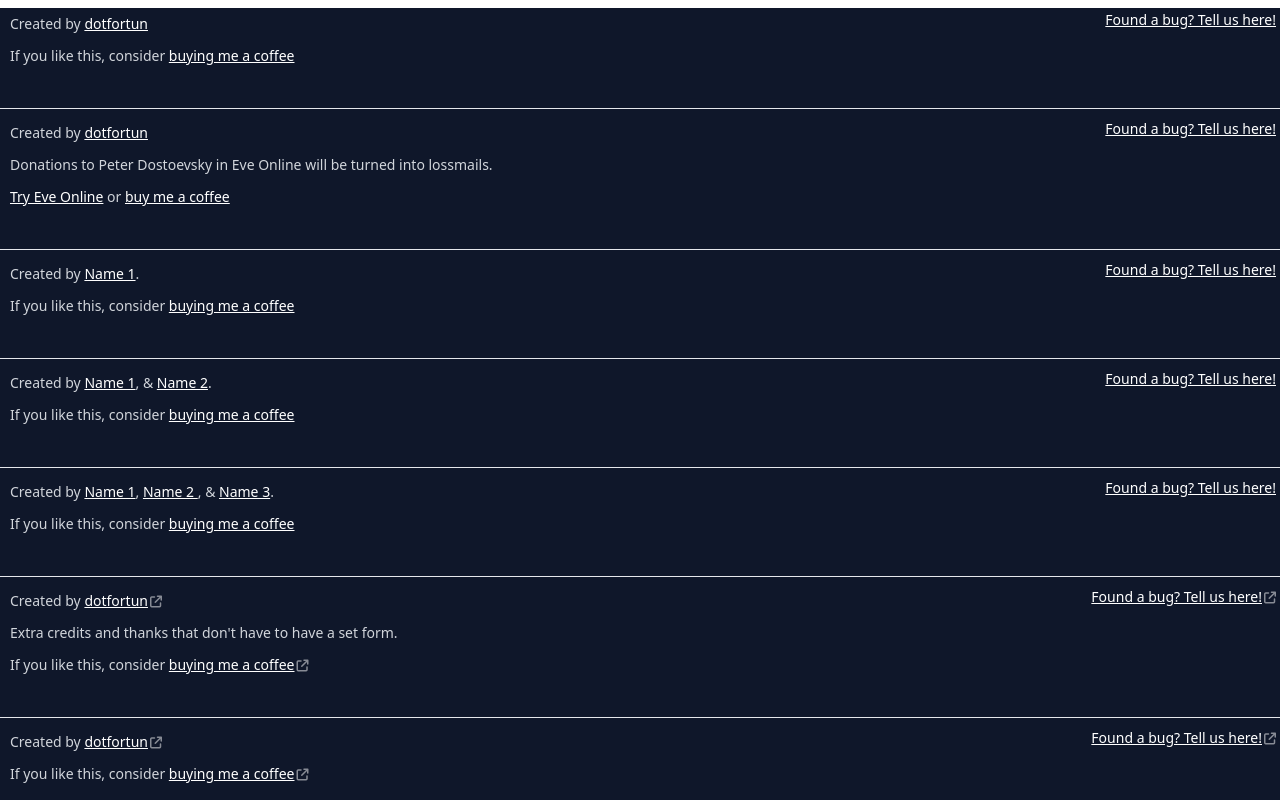
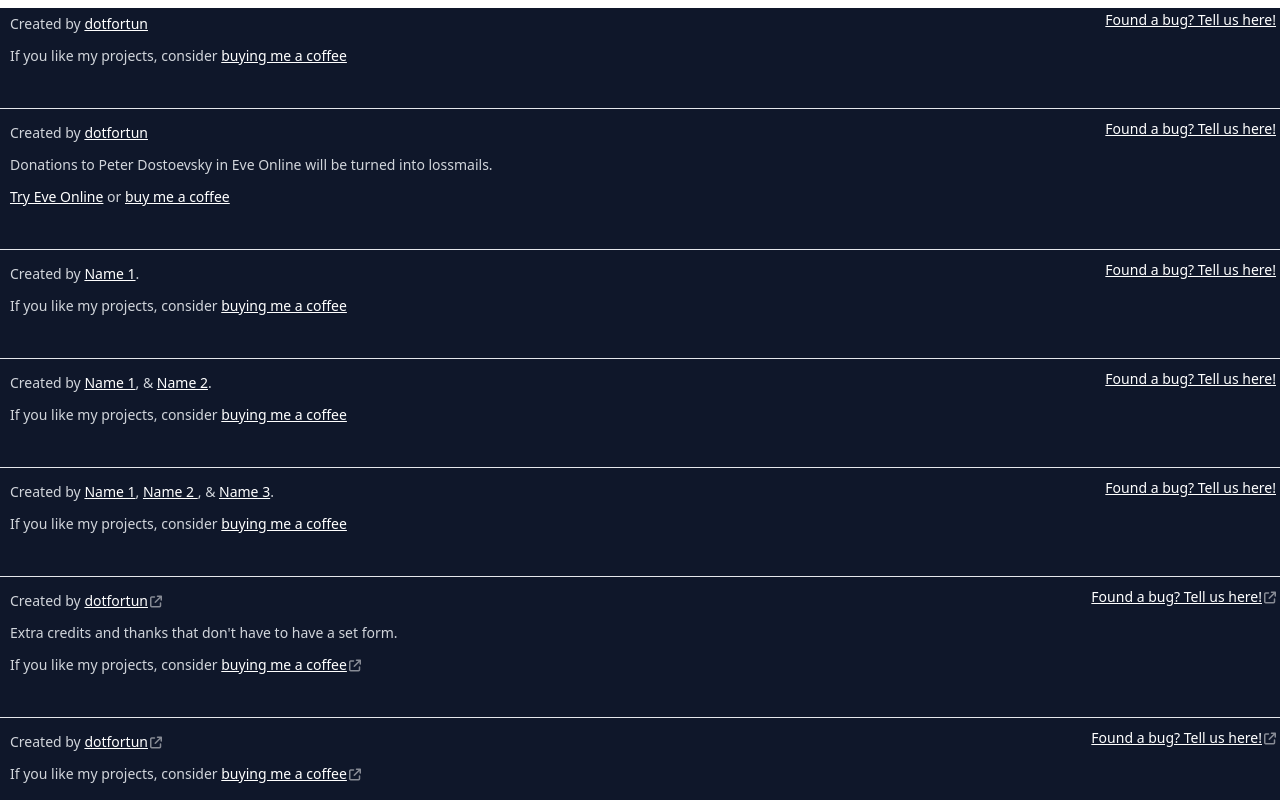
Before and after one commit to dotfortun/dot-components, a Vue app: page / in a window 1280 px wide. Shown: the top 800 px of the page. Built offline with nearby package versions, Linux system fonts and the light colour scheme.

Commit message:
Wording swap.

```diff
--- a/src/components/Credits.vue
+++ b/src/components/Credits.vue
@@ -115,7 +115,7 @@ const { creators, eveCredits, useFa, realName, bugUrl } = defineProps<{
         </template>
         <template v-else>
           <li class="credits--list">
-            If you like this, consider
+            If you like my projects, consider
             <a
               href="https://www.buymeacoffee.com/shanebelldev"
               target="_blank"
```
Also changed, not shown: 3 other files (tests, documents, lock files or other folders).
